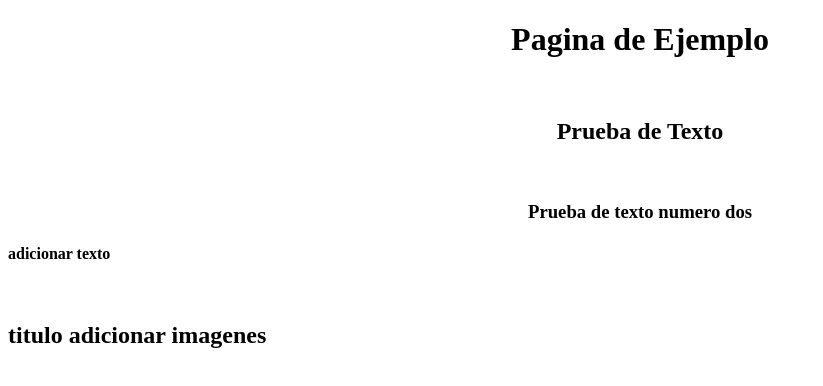
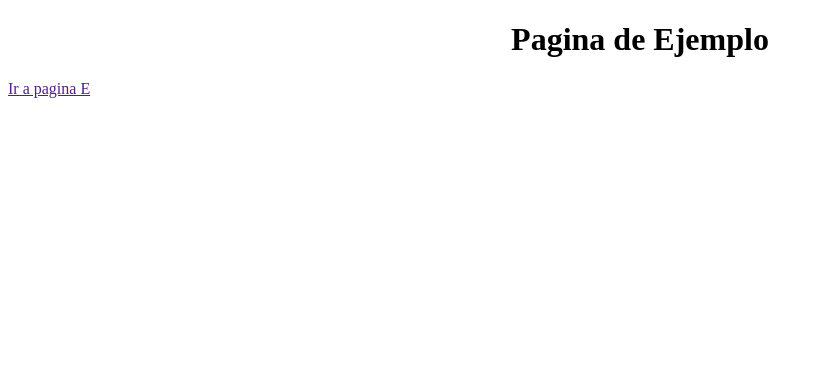
Before and after one commit to JaimePjs/PruebaGit, a plain HTML site: page index.html in a window 1280 px wide. Shown: the whole page, without its empty margins (0-823 px from the left). Drawn offline with Linux system fonts and the light colour scheme.

Commit message:
adicion de parrafo

```diff
--- a/index.html
+++ b/index.html
@@ -6,14 +6,7 @@
 <body>
 	<center>
 		<h1>Pagina de Ejemplo</h1>
-		<br>
-		<h2>Prueba de Texto</h2>
-		<br>
-		<h3>Prueba de texto numero dos</h3>
 	</center>
-	<h4>adicionar texto</h4>
-	<br>
-	<h2>titulo adicionar imagenes</h2>
-
+	<a href="">Ir a pagina E</a>
 </body>
 </html>
```
